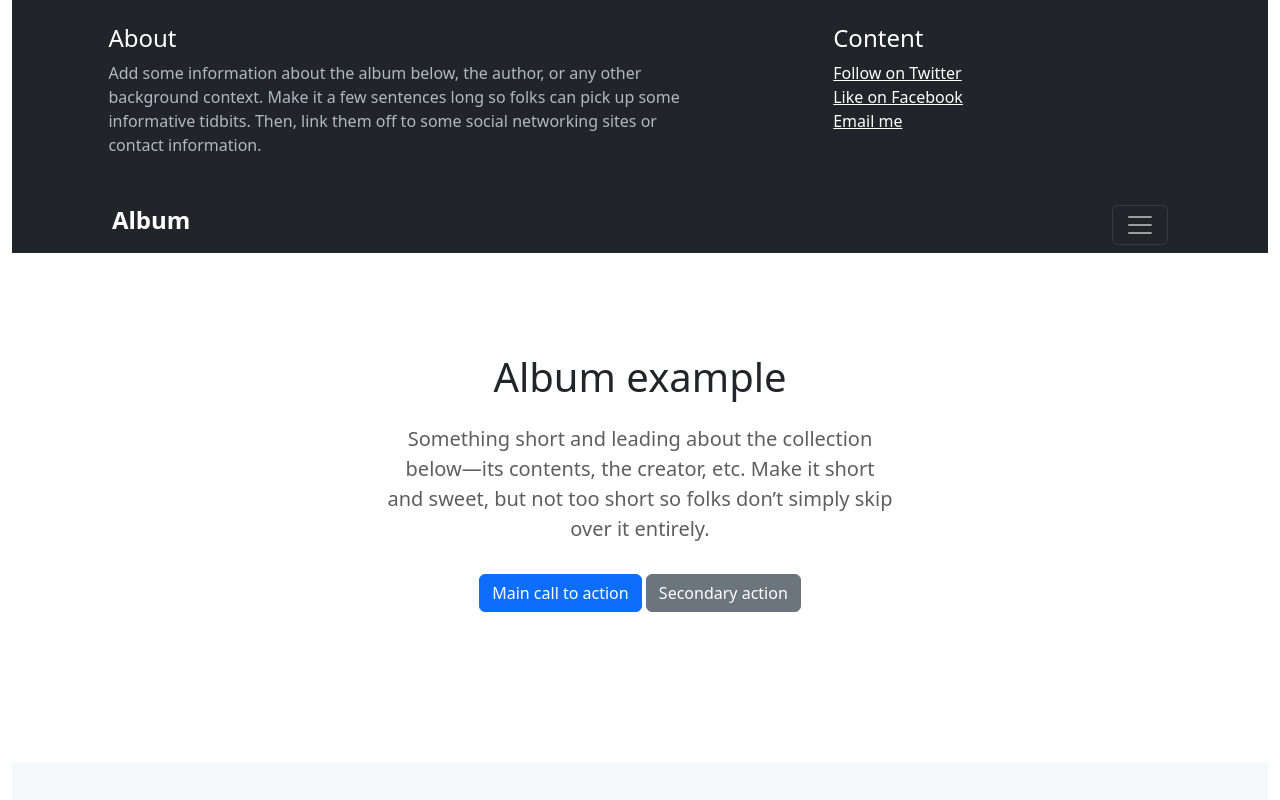
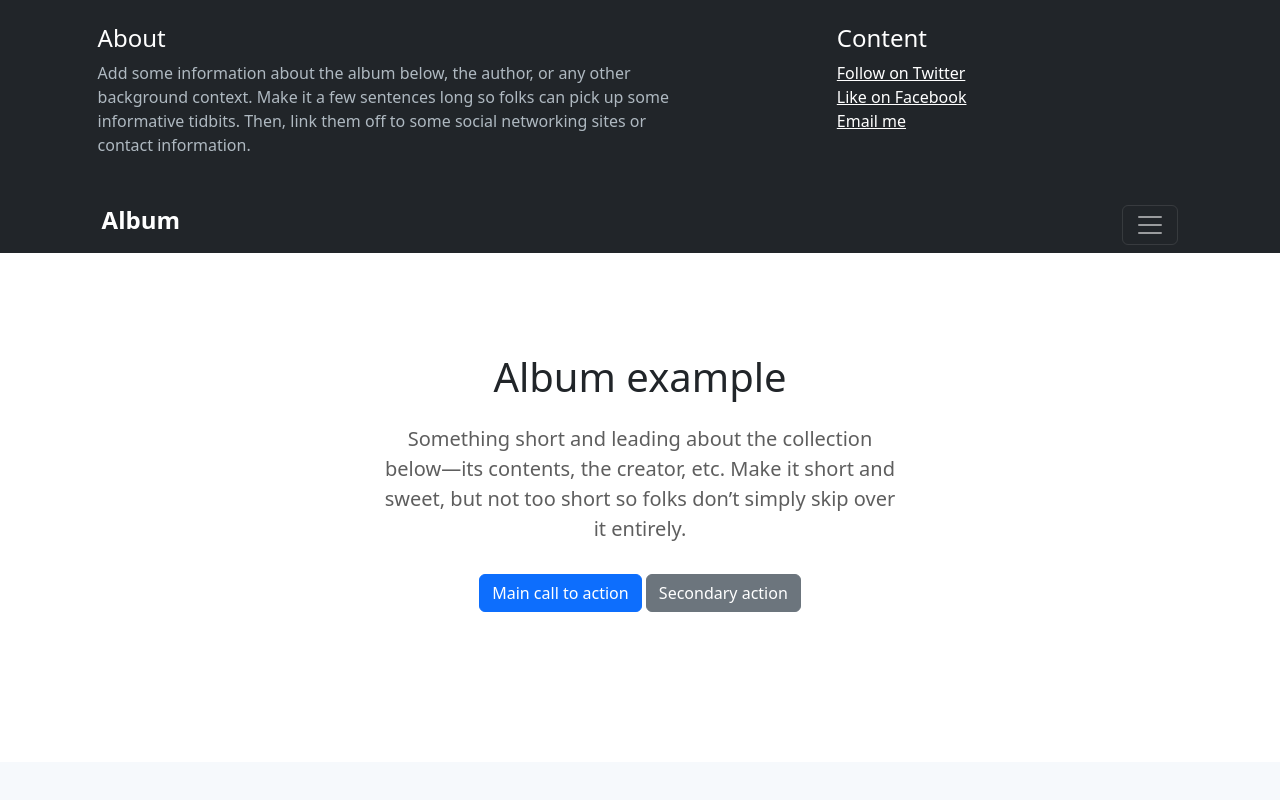
Before and after one commit to aeshashibeeb/bootstrap-test, a plain HTML site: page index.html in a window 1280 px wide. Shown: the top 800 px of the page. Drawn offline with nearby package versions, Linux system fonts and the light colour scheme.

Commit message:
edit html and css

```diff
--- a/index.html
+++ b/index.html
@@ -7,10 +7,10 @@
     <link rel="stylesheet" href="css/style.css">
     <title>Bootstrap (album example)</title>
 </head>
-<body class="container-fluid">
+<body>
     <header id="top">
-        <div class="bg-dark">
-            <div class="p-4">
+         <div class="bg-dark">
+            <div class="p-4 class="container-fluid">
                 <div class="header-main row">
                     <div class="left-header col-lg-5 col-md-5 col-sm-10">
                         <h5 class="text-white h4">About</h5>
```
